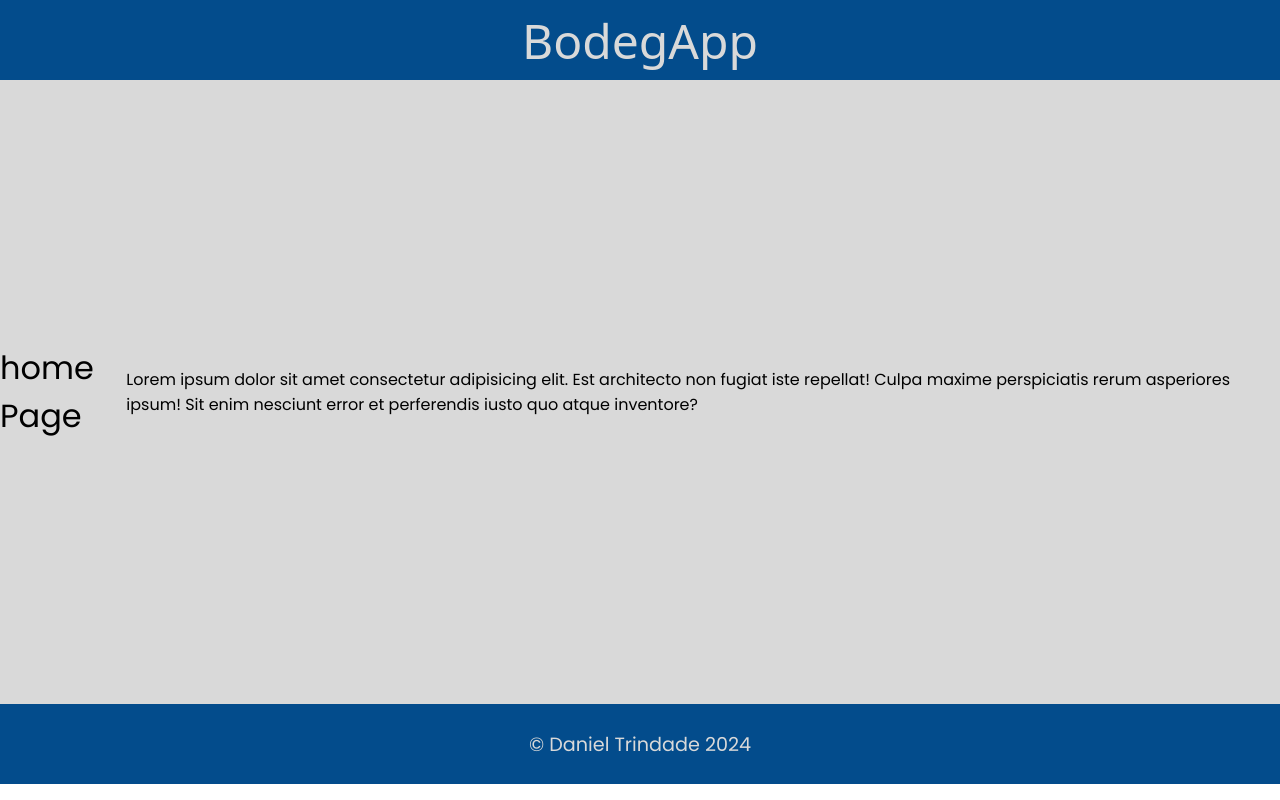
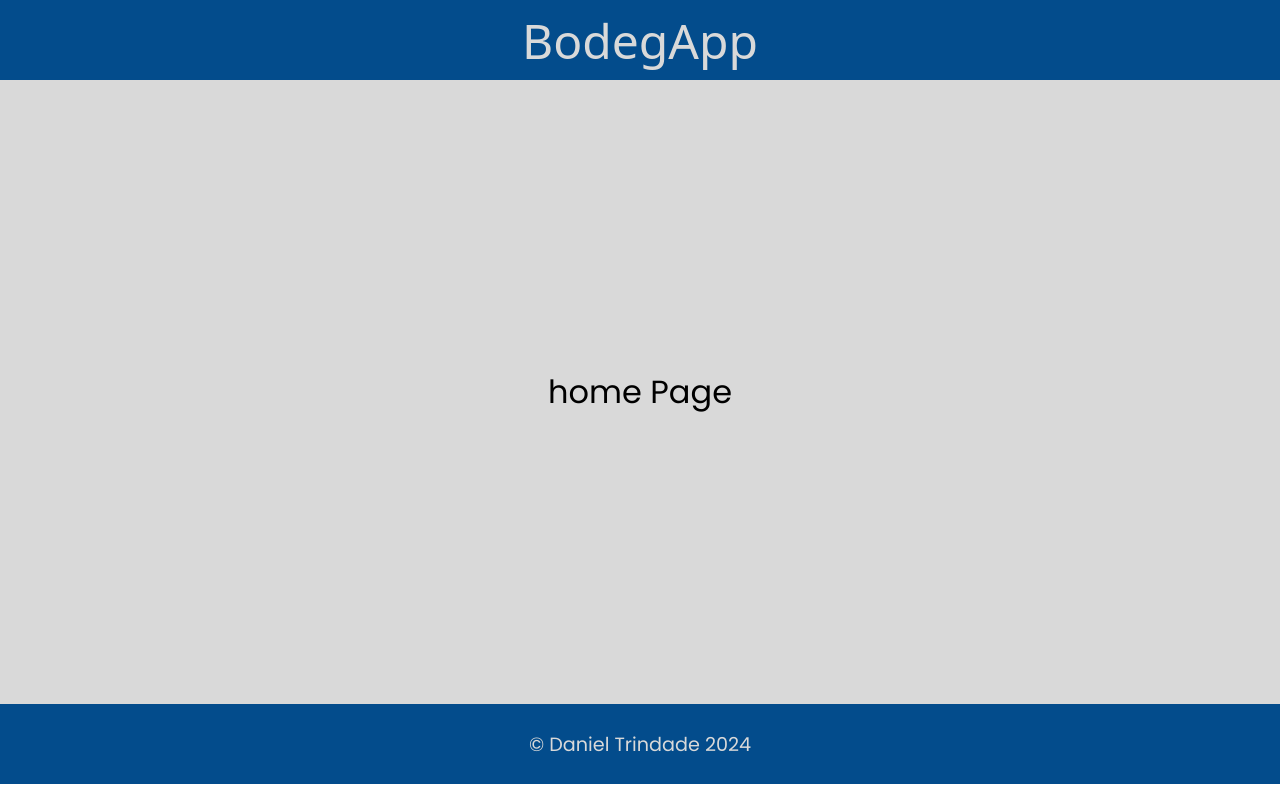
Before and after one commit to daniel-trindade/Mercatura, an Angular app: page /home in a window 1280 px wide. Built offline with nearby package versions, Linux system fonts and the light colour scheme; a web font is replaced by a local one.

Commit message:
Update home-page.component.html

```diff
--- a/src/app/pages/home-page/home-page.component.html
+++ b/src/app/pages/home-page/home-page.component.html
@@ -1,4 +1,4 @@
 <div class="home-container">
   <h1>home Page </h1>
-  <p>Lorem ipsum dolor sit amet consectetur adipisicing elit. Est architecto non fugiat iste repellat! Culpa maxime perspiciatis rerum asperiores ipsum! Sit enim nesciunt error et perferendis iusto quo atque inventore?</p>
+
 </div>
```
